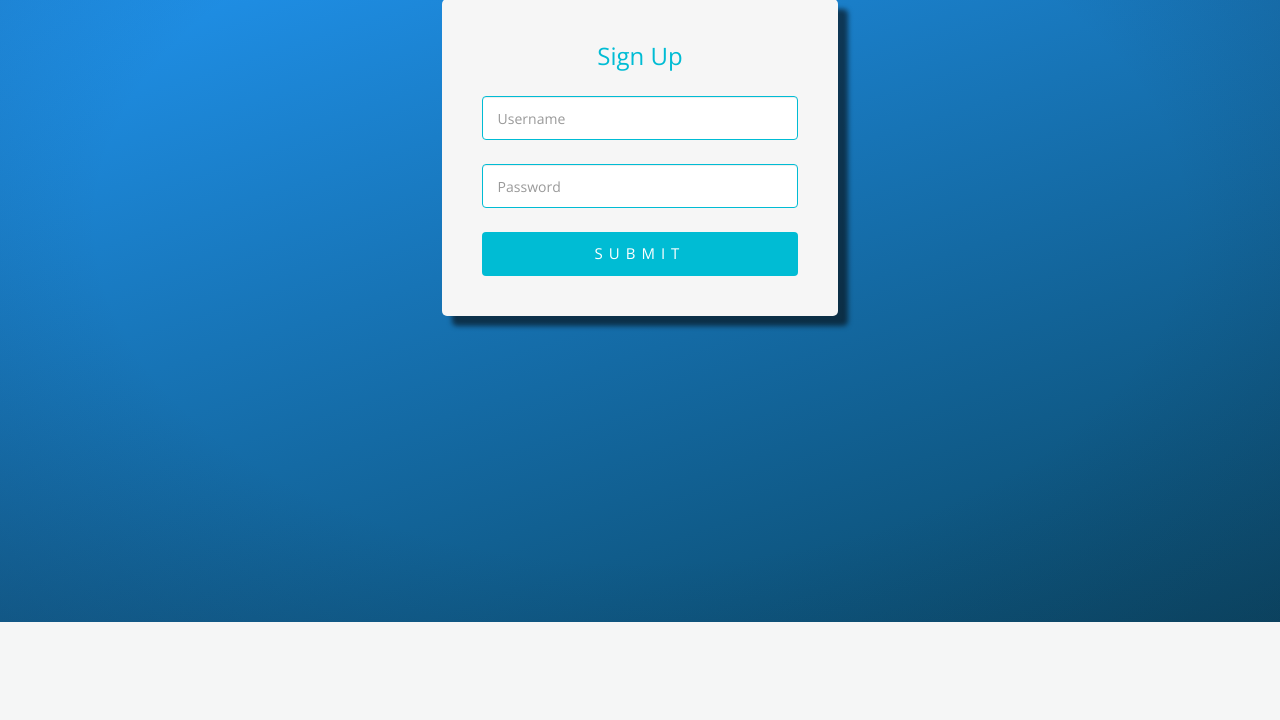
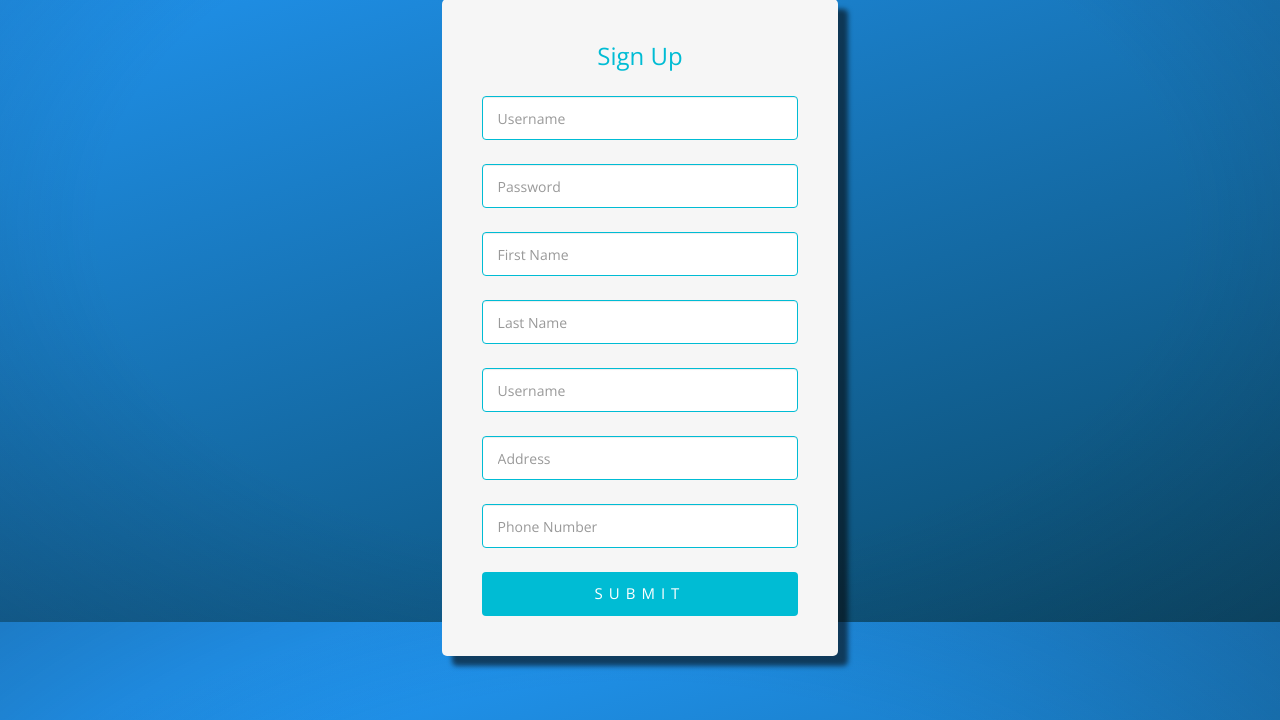
Before and after one commit to richujain/Trivia, a PHP site: page /register.php in a window 1280 px wide. Shown: the part 178-898 px from the top of the page. Before the commit the page ends 800 px from the top, so only its background shows below. Run offline with PHP 8.4, Linux system fonts and the light colour scheme; some web fonts are replaced.

Commit message:
Your Message

```diff
--- a/register.php
+++ b/register.php
@@ -35,6 +35,29 @@
 					<input class='form-control w3l' id='pass' name="pass" placeholder='Password' type='password'><span class='glyphicon glyphicon-ok form-control-feedback'></span>
 				</div>
 
+
+				<div class='form-group has-feedback w3ls'>
+					<label class='control-label sr-only' for='First_Name'>First Name</label>
+					<input class='form-control' id='First_Name' name="First_Name" placeholder='First Name' type='text'>
+					<span class='glyphicon glyphicon-ok form-control-feedback'></span>
+				</div>
+				<div class='form-group has-feedback agile'>
+					<label class='control-label sr-only' for='Last_Name'>Last Name</label>
+					<input class='form-control w3l' id='Last_Name' name="Last_Name" placeholder='Last Name' type='text'><span class='glyphicon glyphicon-ok form-control-feedback'></span>
+				</div>
+				<div class='form-group has-feedback agile'>
+					<label class='control-label sr-only' for='EmailId'>Email ID</label>
+					<input class='form-control w3l' id='EmailId' name="EmailId" placeholder='Username' type='text'><span class='glyphicon glyphicon-ok form-control-feedback'></span>
+				</div>
+
+				<div class='form-group has-feedback agile'>
+					<label class='control-label sr-only' for='addr'>Address</label>
+					<input class='form-control w3l' id='addr' name="addr" placeholder='Address' type='text'><span class='glyphicon glyphicon-ok form-control-feedback'></span>
+				</div>
+				<div class='form-group has-feedback agile'>
+					<label class='control-label sr-only' for='phone'>Phone</label>
+							<input class='form-control w3l' id="phone" name='phone' placeholder='Phone Number' type='text'><span class='glyphicon glyphicon-ok form-control-feedback'></span>
+				</div>
 				<div class='submit w3-agile'>
 					<input class='btn btn-lg' type="submit" value="SUBMIT">
 				</div>
```
